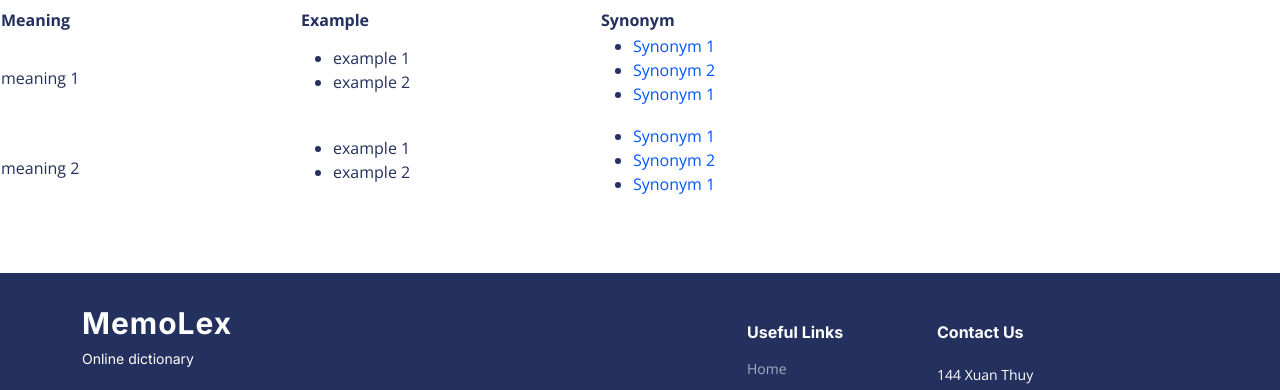
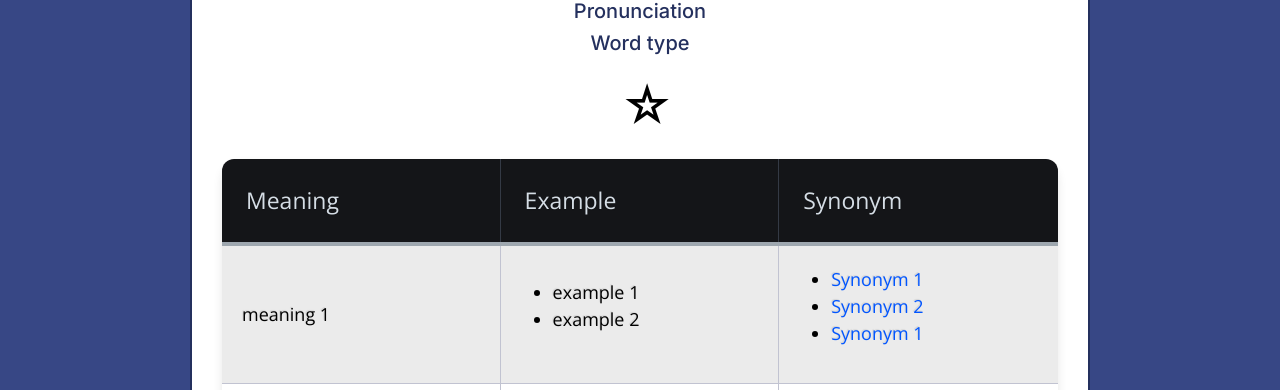
Before and after one commit to hothugiang/MemoLex-FE, a plain HTML site: page worddetail.html in a window 1280 px wide. Shown: the part 241-631 px from the top of the page. Drawn offline with nearby package versions, Linux system fonts and the light colour scheme.

Commit message:
Add files via upload

```diff
--- a/assets/css/main.css
+++ b/assets/css/main.css
@@ -900,3 +900,185 @@ section {
   font-family: var(--font-primary);
   font-weight: 700;
 }
+
+
+/*--------------table----------------*/
+
+
+
+/*** Table Styles **/
+
+
+ins {
+  text-decoration: underline;
+}
+
+
+.table-fill {
+ background: white;
+ border-radius:18px;
+ border-collapse: collapse;
+ height: 320px;
+ margin: auto;
+ max-width: 1000px; /*độ to của bảng*/
+ padding:5px;
+ width: 100%;
+ box-shadow: 0 5px 10px rgba(0, 0, 0, 0.1);
+ animation: float 5s infinite;
+}
+
+th {
+ color:#D5DDE5;;
+ background:#141518;  /*màu của đầu bảng*/
+ border-bottom:4px solid #9ea7af;
+ border-right: 1px solid #343a45;
+ font-size:23px;
+ font-weight: 100;
+ padding:24px;
+ text-align:left;
+ text-shadow: 0 1px 1px rgba(0, 0, 0, 0.1);
+ vertical-align:middle;
+}
+ /*bo góc trên */
+th:first-child {
+ border-top-left-radius:12px;
+}
+
+th:last-child {
+ border-top-right-radius:12px;
+ border-right:none;
+}
+
+tr {
+ border-top: 1px solid #C1C3D1;
+ border-bottom-: 1px solid #C1C3D1;
+ color:#000000;
+ font-size:16px;
+ font-weight:normal;
+ text-shadow: 0 1px 1px rgba(256, 256, 256, 0.1);
+}
+
+tr:hover td {
+ background:#a8d0e6;
+ color:#000000;
+ border-top: 1px solid #22262e;
+}
+
+tr:first-child {
+ border-top:none;
+}
+
+tr:last-child {
+ border-bottom:none;
+}
+
+tr:nth-child(odd) td {
+ background:#EBEBEB;
+}
+
+tr:nth-child(odd):hover td {
+ background:#a8d0e6;
+ color:#000000;
+}
+ /*bo góc dưới*/
+tr:last-child td:first-child {
+ border-bottom-left-radius:12px;
+}
+
+tr:last-child td:last-child {
+ border-bottom-right-radius:12px;
+}
+
+td {
+ background:#FFFFFF;
+ padding:20px;
+ text-align:left;
+ vertical-align:middle;
+ font-weight:300;
+ font-size:18px;
+ text-shadow: -1px -1px 1px rgba(0, 0, 0, 0.1);
+ border-right: 1px solid #C1C3D1;
+}
+
+td:last-child {
+ border-right: 0px;
+}
+
+th.text-left {
+ text-align: left;
+}
+
+th.text-center {
+ text-align: center;
+}
+
+th.text-right {
+ text-align: right;
+}
+
+td.text-left {
+ text-align: left;
+}
+
+td.text-center {
+ text-align: center;
+}
+
+td.text-right {
+ text-align: right;
+}
+
+/* ------------ favourite star button ----------------*/
+.star {
+  visibility: hidden;
+  font-size:30px;
+  cursor:pointer;
+  margin-left: 15px;
+}
+.star:before {
+  content: "\2605";
+  position: absolute;
+  visibility:visible;
+}
+.star:checked:before {
+  content: "\2606";
+  position: absolute;
+}
+
+/* ------------word detail------------ */
+.word-detail {
+  background-color: #374785;
+  padding-top: 150px;
+  padding-bottom: 60px;
+}
+
+
+.word-detail h1 {
+  color: #000000;
+  font-family: var(--font-primary);
+  font-weight: 700;
+  padding-top: 30px;
+}
+
+.wrapper {
+  position:relative;
+  width: 900px;
+  height: fit-content;
+  background-color: white;
+  border: 2px solid ;
+  border-radius: 20px;
+  justify-content: center;
+  align-items: center;
+}
+section.word-detail {
+display: flex;
+justify-content: center;
+align-items: center;
+min-height: fit-content;
+width: 100%;
+}
+
+.word-detail .word-infor{
+  margin-left: 30px;
+  margin-right: 30px;
+}
```
